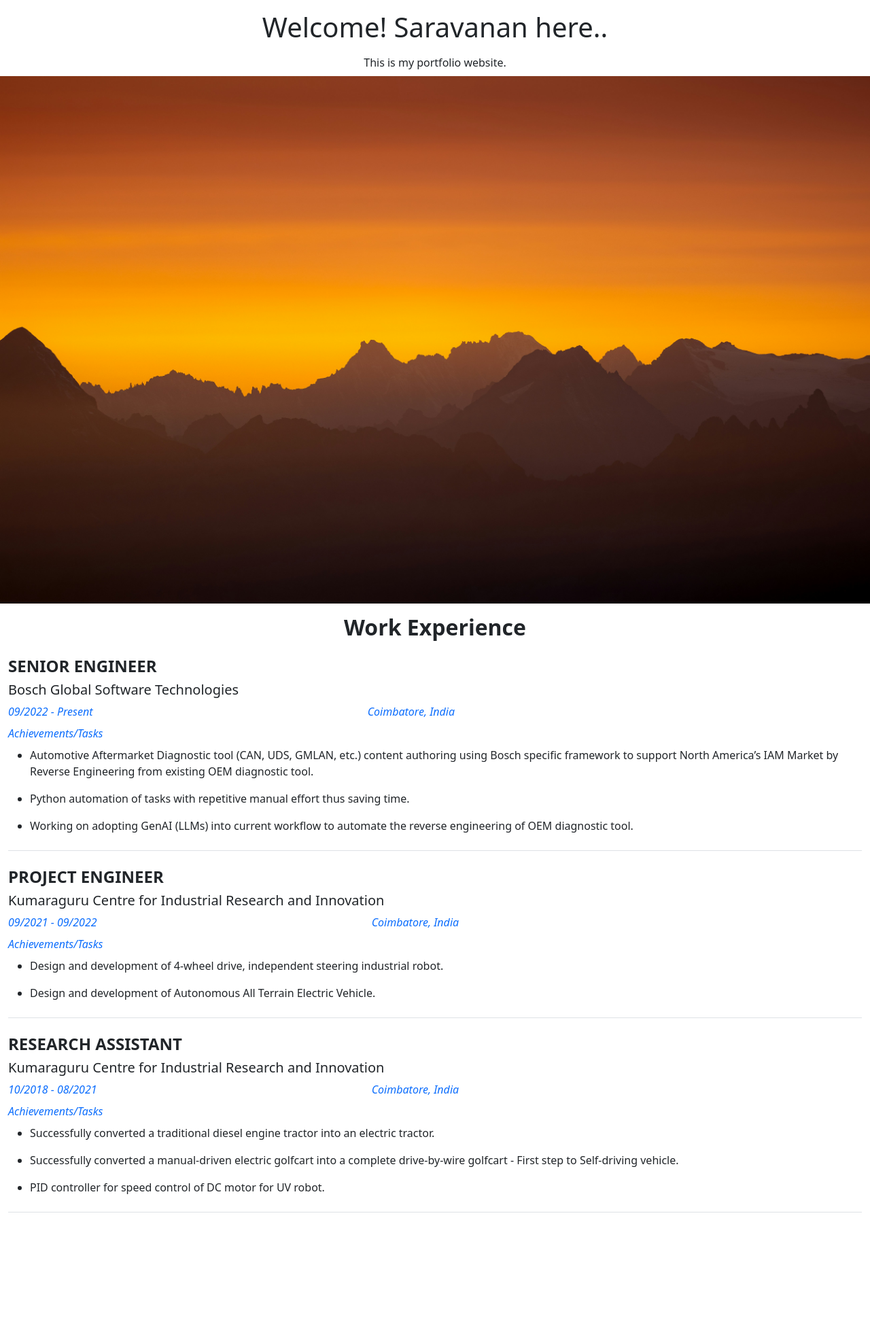
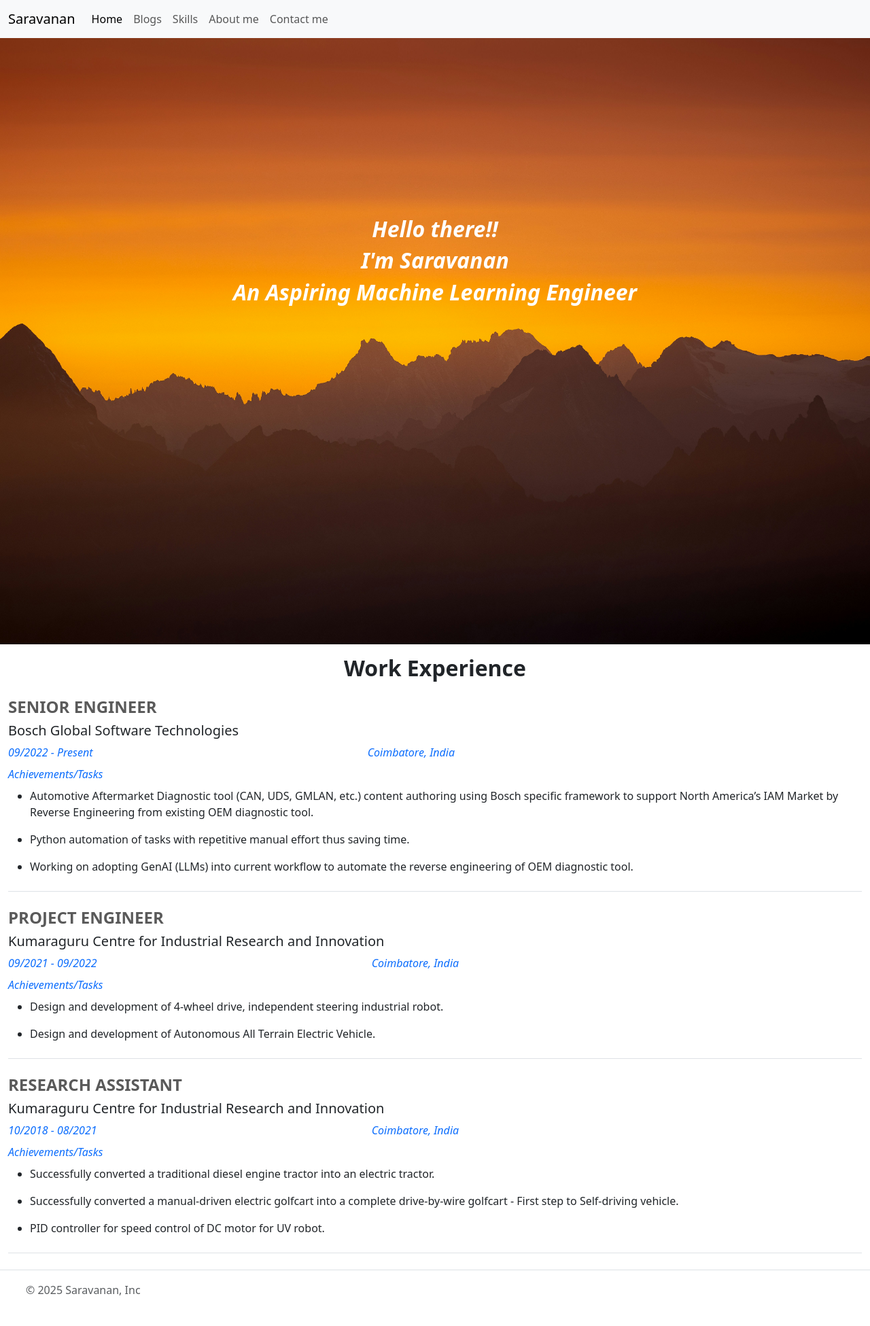
Before and after one commit to saravanan5858/personal-website-using-Flask, a Flask app: page / in a window 1280 px wide. Shown: the whole page at 68% size. Before the commit the page ends 1784 px from the top, so only its background shows below. Run offline with Flask 3, Linux system fonts and the light colour scheme.

Commit message:
added text on image,style, nav bar and footer

```diff
--- /dev/null
+++ b/templates/footer.html
@@ -0,0 +1,14 @@
+<footer class="d-flex flex-wrap justify-content-between align-items-center py-3 my-4 border-top">
+    <div class="col-md-4 d-flex align-items-center">
+      <a href="/" class="mb-3 me-2 mb-md-0 text-body-secondary text-decoration-none lh-1">
+        <svg class="bi" width="30" height="24"><use xlink:href="#bootstrap"></use></svg>
+      </a>
+      <span class="mb-3 mb-md-0 text-body-secondary">© 2025 Saravanan, Inc</span>
+    </div>
+
+    <ul class="nav col-md-4 justify-content-end list-unstyled d-flex">
+      <li class="ms-3"><a class="text-body-secondary" href="#"><svg class="bi" width="24" height="24"><use xlink:href="#twitter"></use></svg></a></li>
+      <li class="ms-3"><a class="text-body-secondary" href="#"><svg class="bi" width="24" height="24"><use xlink:href="#instagram"></use></svg></a></li>
+      <li class="ms-3"><a class="text-body-secondary" href="#"><svg class="bi" width="24" height="24"><use xlink:href="#facebook"></use></svg></a></li>
+    </ul>
+  </footer>
--- a/templates/home.html
+++ b/templates/home.html
@@ -5,13 +5,13 @@
     <meta name="viewport" content="width=device-width, initial-scale=1.0">
     <title>Saravanan's portfolio site</title>
     <link href="https://cdn.jsdelivr.net/npm/bootstrap@5.3.3/dist/css/bootstrap.min.css" rel="stylesheet" integrity="sha384-QWTKZyjpPEjISv5WaRU9OFeRpok6YctnYmDr5pNlyT2bRjXh0JMhjY6hW+ALEwIH" crossorigin="anonymous">
+    {% include 'style.html' %}
 </head>
 <body>
-    <div class="container-fluid">
-        <h1 class="text-center mt-3 mb-3">Welcome! Saravanan here..</h1>
-        <p class="text-center mt-2 mb-2">This is my portfolio website.</p>
-    </div>
-    <img class="img-fluid" id="banner" src=".\static\mountain.jpg" alt="mountain" height="600px">
+    <script src="https://cdn.jsdelivr.net/npm/bootstrap@5.3.3/dist/js/bootstrap.bundle.min.js" integrity="sha384-YvpcrYf0tY3lHB60NNkmXc5s9fDVZLESaAA55NDzOxhy9GkcIdslK1eN7N6jIeHz" crossorigin="anonymous"></script>
+    {% include 'nav.html' %}
+    <div class="mt-5 mb-5"></div>
+    {% include 'imgcard.html' %}
     <div class="container-fluid">
         <h2 class="text-center mt-3 mb-3"><b>Work Experience</b></h2>
         <div>
@@ -20,5 +20,6 @@
             {% endfor %}
         </div>
     </div>
+    {% include 'footer.html' %}
 </body>
 </html>
--- /dev/null
+++ b/templates/imgcard.html
@@ -0,0 +1,12 @@
+<div id="box-search">
+    <div class="thumbnail text-center">
+        <img src=".\static\mountain.jpg" alt="background image" height="900" width="100%">
+        <div class="caption" style="color: white; font-style: oblique;">
+
+            <h2><b>Hello there!!</b></h2>
+            <h2><b>I'm Saravanan</b></h2>
+            <h2><b>An Aspiring Machine Learning Engineer</b></h2>
+
+        </div>
+    </div>
+</div>
--- a/templates/jobitem.html
+++ b/templates/jobitem.html
@@ -1,5 +1,5 @@
 <div class="mb-3 mt-3 py-2 border-bottom">
-        <h4><b> {{exp['title']}} </b></h4>
+        <h4 style="color: rgb(90,90,90)"><b> {{exp['title']}} </b></h4>
         <div class="mb-2"><h5> {{exp['company']}} </h5></div>
         <div class="mb-2 text-primary"><i>{{exp['start_date']}} - {{exp['end_date']}} <span style="display: inline-block; margin-left: 400px;">{{exp['location']}}</span></i></div>
         <div class="mb-2 text-primary"><i>Achievements/Tasks</i></div>
--- /dev/null
+++ b/templates/nav.html
@@ -0,0 +1,17 @@
+<nav class="navbar navbar-expand-lg bg-body-tertiary fixed-top bg-white">
+    <div class="container-fluid">
+      <a class="navbar-brand" href="#">Saravanan</a>
+      <button class="navbar-toggler" type="button" data-bs-toggle="collapse" data-bs-target="#navbarNavAltMarkup" aria-controls="navbarNavAltMarkup" aria-expanded="false" aria-label="Toggle navigation">
+        <span class="navbar-toggler-icon"></span>
+      </button>
+      <div class="collapse navbar-collapse" id="navbarNavAltMarkup">
+        <div class="navbar-nav">
+            <a class="nav-link active" aria-current="page" href="#">Home</a>
+            <a class="nav-link" href="blogs">Blogs</a>
+            <a class="nav-link" href="skills">Skills</a>
+            <a class="nav-link"  href="about">About me</a>
+            <a class="nav-link"  href="contact">Contact me</a>
+        </div>
+      </div>
+    </div>
+  </nav>
--- /dev/null
+++ b/templates/style.html
@@ -0,0 +1,18 @@
+<style>
+    img {
+    display: block;
+}
+    .thumbnail {
+    position: relative;
+    margin-bottom: 0;
+    border: 0;
+    border-color: transparent;
+}
+
+.caption {
+    position: absolute;
+    top: 30%;
+    left: 0;
+    width: 100%;
+}
+</style>
```
